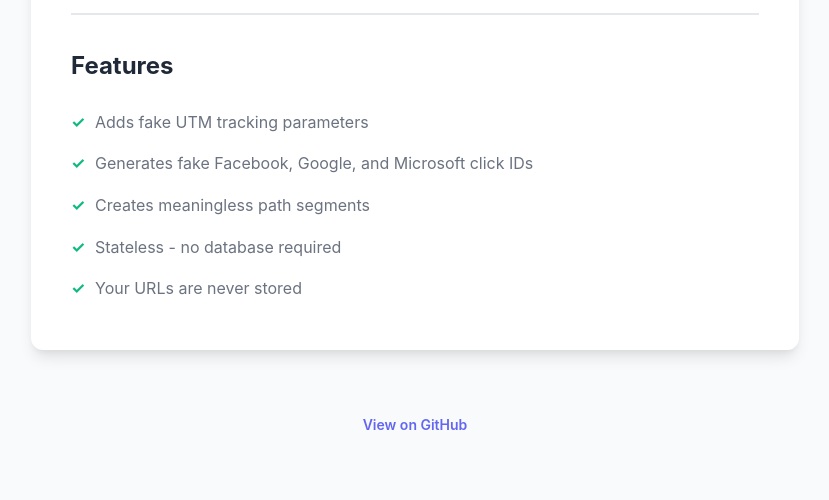
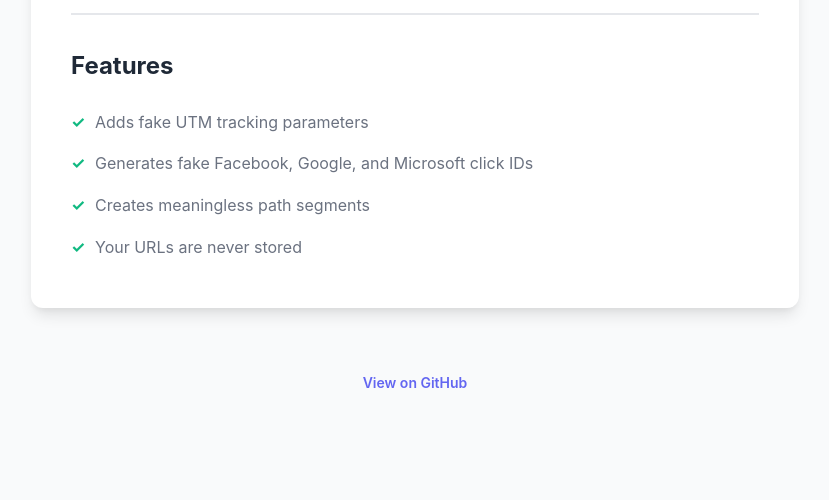
Before and after one commit to webnerdnick/uglyurl, a Flask app: page / in a window 1280 px wide. Shown: the part 1086-1586 px from the top of the page, without its empty margins (225-1054 px from the left). After the commit the page ends 1474 px from the top, so only its background shows below. Run offline with Flask 3, Linux system fonts and the light colour scheme.

Commit message:
removed database feature

```diff
--- a/templates/index.html
+++ b/templates/index.html
@@ -74,7 +74,6 @@
                     <li>Adds fake UTM tracking parameters</li>
                     <li>Generates fake Facebook, Google, and Microsoft click IDs</li>
                     <li>Creates meaningless path segments</li>
-                    <li>Stateless - no database required</li>
                     <li>Your URLs are never stored</li>
                 </ul>
             </section>
```
